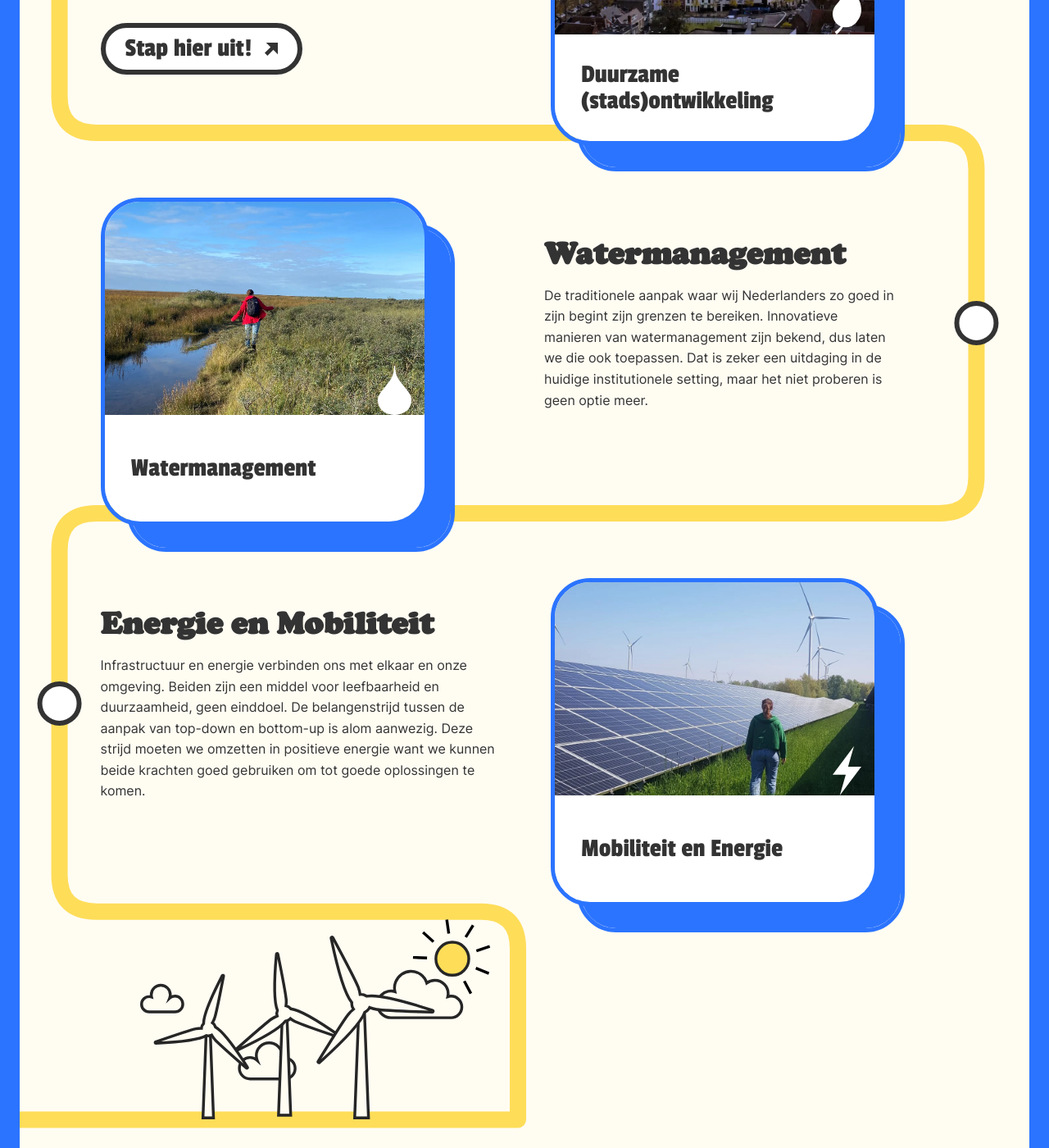
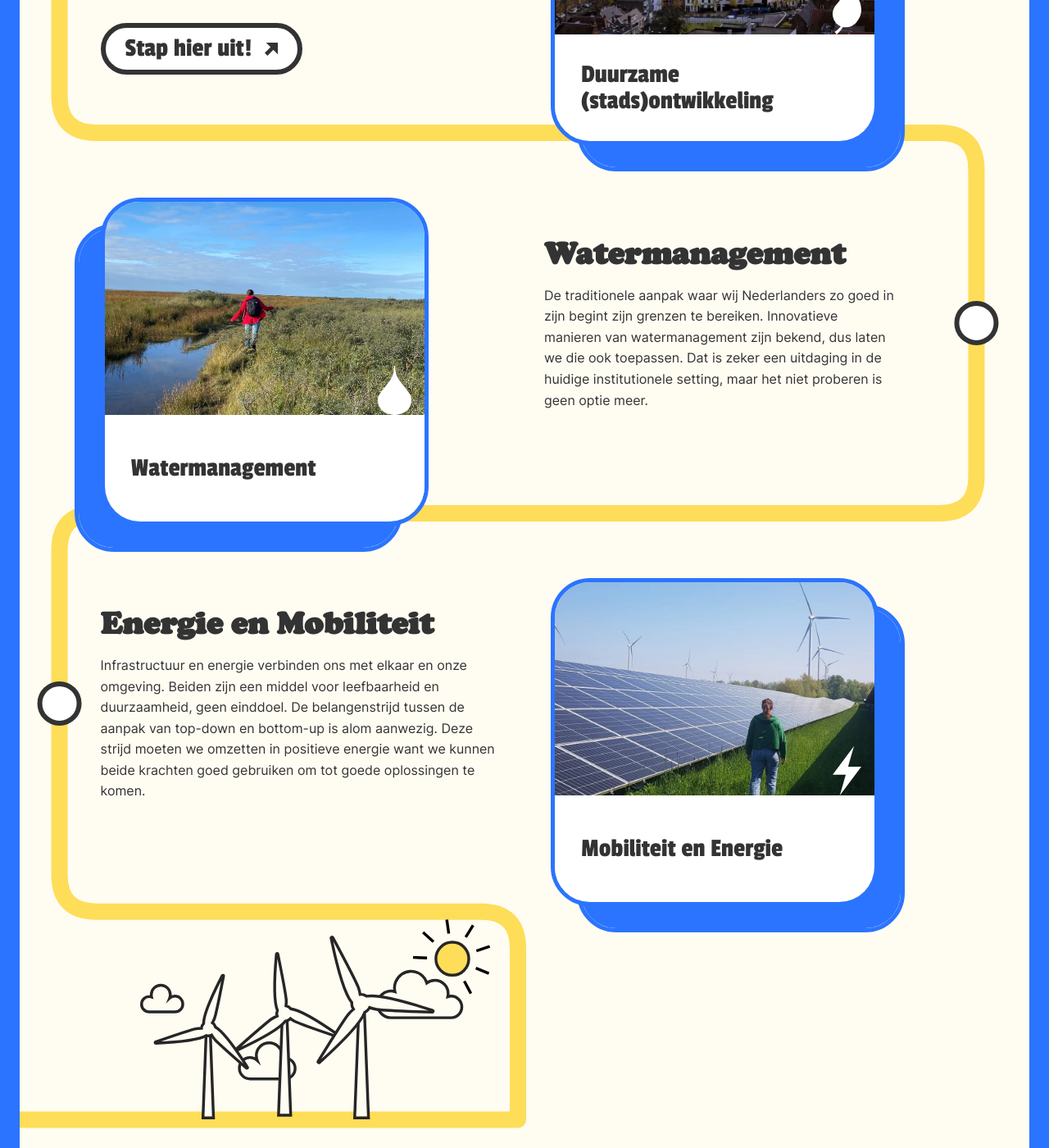
Before and after one commit to TheRealEdd/BreunisUrbanSolutions, a Jekyll site: the page built from index.html, in a window 1280 px wide and 1400 px high, scrolled down 994 px. Shown: the whole window at 82% size. Built offline with Jekyll 4.4.1, drawn with Linux system fonts in a browser that asks for light colours.

Commit message:
image flip + about

```diff
--- a/index.html
+++ b/index.html
@@ -101,7 +101,7 @@ title: BUS | Home
             data-circle="true">
 
             <div class="route-anchor"></div>
-            <div id="line-image-2" class="project-image-container">
+            <div id="line-image-2" class="project-image-container left">
                 <img src="media/SVG/icon-water.svg" class="project-image-icon">
                 <div class="project-image-text">Watermanagement</div>
                 <img src="media/fotos/WhatsApp Image 2023-05-02 at 17.49.14-1.webp" alt="Stad Groningen" class="project-image-background">
--- a/styles.css
+++ b/styles.css
@@ -474,13 +474,29 @@ footer {
     max-width: 400px;
     border-radius: 3rem;
     border: 5px solid var(--blue);
-    filter: drop-shadow(var(--blue) 2rem 2rem);
     position: relative;
     display: flex;
     flex-direction: column;
+
+    /* WARNING: overflow: hidden will clip your drop-shadow! */
+    /* If you need overflow:hidden for internal images, consider putting */
+    /* the drop-shadow on a parent wrapper div instead. */
     overflow: hidden;
+
     transform: translateY(3rem);
+
+    /* 1. Define a default shadow direction variable */
+    --shadow-x: 2rem;
+
+    /* 2. Apply the filter using variables with correct shorthand order */
+    filter: drop-shadow(var(--shadow-x) 2rem 0px var(--blue));
 }
+
+/* 3. Simply swap the Y-axis variable for the left version */
+.project-image-container.left {
+    --shadow-x: -2rem;
+}
+
 
 .project-image-icon {
     position: absolute;
@@ -562,6 +578,7 @@ footer {
     object-fit: cover;
     border-radius: 50%;
     border: 5px solid var(--white);
+    filter: drop-shadow(-2rem 2rem 0px var(--white));
 }
 
 /* 2. TEXT CONTAINER (Holds the H2 and the Bubble) */
```
